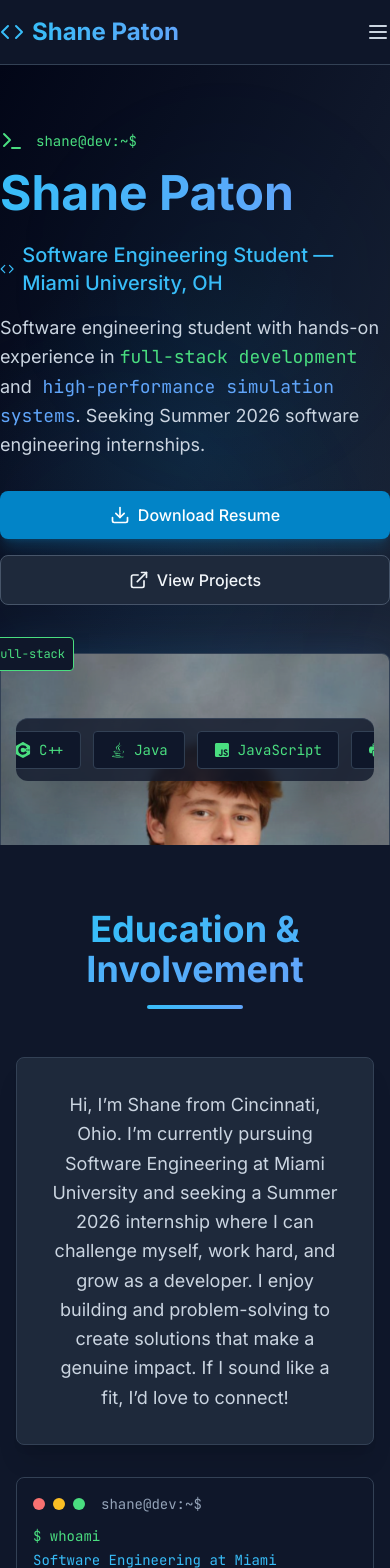
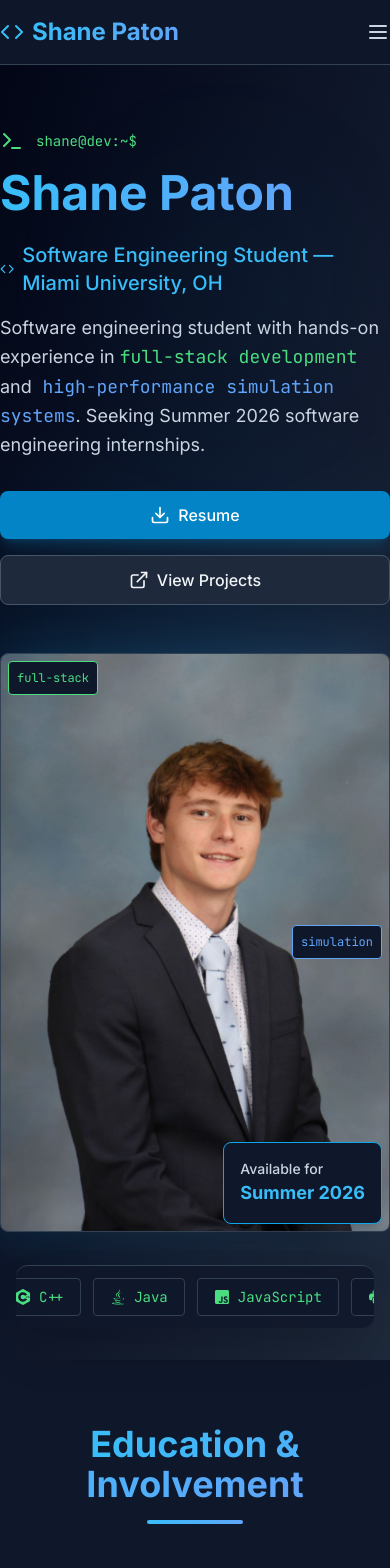
Before and after one commit to Shanegpaton/personal-website, a Next.js app: page / in a window 390 px wide. Shown: the top 1568 px of the page. Built offline with nearby package versions, Linux system fonts and the light colour scheme.

Commit message:
added mobile ui

```diff
--- a/app/layout.tsx
+++ b/app/layout.tsx
@@ -4,6 +4,12 @@ import './globals.css';
 import Header from '@/components/Header';
 
 const inter = Inter({ subsets: ['latin'] });
+
+export const viewport = {
+  width: 'device-width',
+  initialScale: 1,
+  maximumScale: 1,
+};
 
 export const metadata: Metadata = {
   title: 'Shane Paton - Software Engineering Student',
--- a/components/Hero.tsx
+++ b/components/Hero.tsx
@@ -36,13 +36,13 @@ const skills = [
 
 export default function Hero() {
   return (
-    <section className="h-screen flex flex-col bg-gradient-to-br from-dark-950 via-dark-900 to-dark-800 relative overflow-hidden" style={{height: 'calc(100vh - 4rem)'}}>
+    <section className="flex flex-col bg-gradient-to-br from-dark-950 via-dark-900 to-dark-800 relative" style={{minHeight: 'calc(100svh - 4rem)'}}>
       {/* Animated background elements */}
       <div className="absolute inset-0 bg-[radial-gradient(circle_at_50%_50%,rgba(14,165,233,0.1),transparent_50%)]"></div>
       <div className="absolute top-20 left-20 w-72 h-72 bg-accent-500/5 rounded-full blur-3xl animate-pulse"></div>
       <div className="absolute bottom-20 right-20 w-96 h-96 bg-code-blue/5 rounded-full blur-3xl animate-pulse delay-1000"></div>
 
-      <div className="container-max-width relative z-10 flex-1 flex items-start pt-16">
+      <div className="container-max-width relative z-10 flex-1 flex items-start pt-16 pb-32">
         <div className="grid lg:grid-cols-2 gap-12 items-center w-full">
           <div className="animate-fade-in">
             <div className="flex items-center gap-3 mb-4">
@@ -70,7 +70,7 @@ export default function Hero() {
             <div className="flex flex-col sm:flex-row gap-4">
               <Link href="/resume" className="btn-primary inline-flex items-center justify-center glow-effect">
                 <Download className="w-5 h-5 mr-2" />
-                Download Resume
+                 Resume
               </Link>
               <Link href="#projects" className="btn-secondary inline-flex items-center justify-center">
                 <ExternalLink className="w-5 h-5 mr-2" />
@@ -81,7 +81,7 @@ export default function Hero() {
           </div>
 
           <div className="animate-slide-up">
-            <div className="relative">
+            <div className="relative overflow-visible">
               <div className="absolute inset-0 bg-gradient-to-r from-accent-500/20 to-code-blue/20 rounded-lg blur-xl"></div>
                   <Image
                     src="/images/headshot.png"
@@ -91,16 +91,16 @@ export default function Hero() {
                     className="relative rounded-lg shadow-2xl border border-dark-700"
                     priority
                   />
-              <div className="absolute -bottom-4 -right-4 bg-dark-900 border border-accent-500 text-accent-400 p-4 rounded-lg shadow-lg">
+              <div className="absolute bottom-2 right-2 sm:bottom-2 sm:right-2 md:bottom-2 md:right-2 lg:bottom-2 lg:right-2 bg-dark-900 border border-accent-500 text-accent-400 p-4 rounded-lg shadow-lg z-10">
                 <p className="text-sm font-medium text-dark-300">Available for</p>
                 <p className="text-lg font-bold text-accent-400">Summer 2026</p>
               </div>
 
                   {/* Floating code elements */}
-                  <div className="absolute -top-4 -left-4 bg-dark-900 border border-code-green text-code-green p-2 rounded font-mono text-xs">
+                  <div className="absolute top-2 left-2 sm:top-2 sm:left-2 md:top-2 md:left-2 lg:top-2 lg:left-2 bg-dark-900 border border-code-green text-code-green p-2 rounded font-mono text-xs z-10">
                     {'full-stack'}
                   </div>
-                  <div className="absolute top-1/2 -right-8 bg-dark-900 border border-code-blue text-code-blue p-2 rounded font-mono text-xs">
+                  <div className="absolute right-2 top-1/2 -translate-y-1/2 sm:right-2 sm:top-1/2 sm:-translate-y-1/2 md:right-2 md:top-1/2 md:-translate-y-1/2 lg:right-2 lg:top-1/2 lg:-translate-y-1/2 bg-dark-900 border border-code-blue text-code-blue p-2 rounded font-mono text-xs z-10">
                     {'simulation'}
                   </div>
             </div>
@@ -109,7 +109,7 @@ export default function Hero() {
       </div>
 
       {/* Tech stack scrolling bar - floating below content */}
-      <div className="absolute bottom-16 left-0 right-0 z-10">
+      <div className="absolute left-0 right-0 z-10 bottom-8 md:bottom-16">
         <div className="relative overflow-hidden border-t border-dark-700 bg-dark-900/80 backdrop-blur-sm shadow-2xl mx-4 sm:mx-8 rounded-t-xl rounded-b-xl">
           <div className="relative overflow-hidden py-3 sm:py-4">
             <div className="flex animate-scroll">
```
